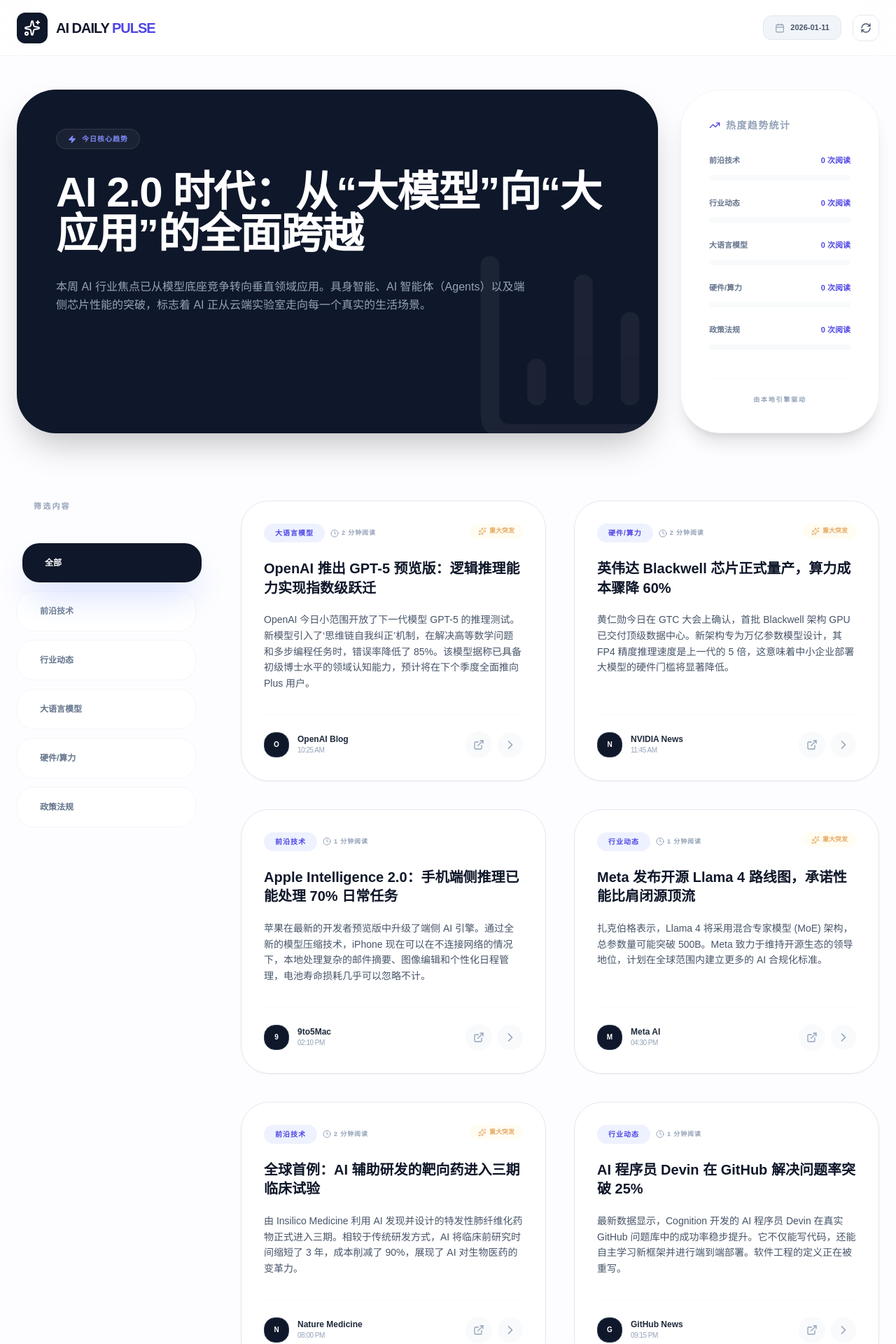
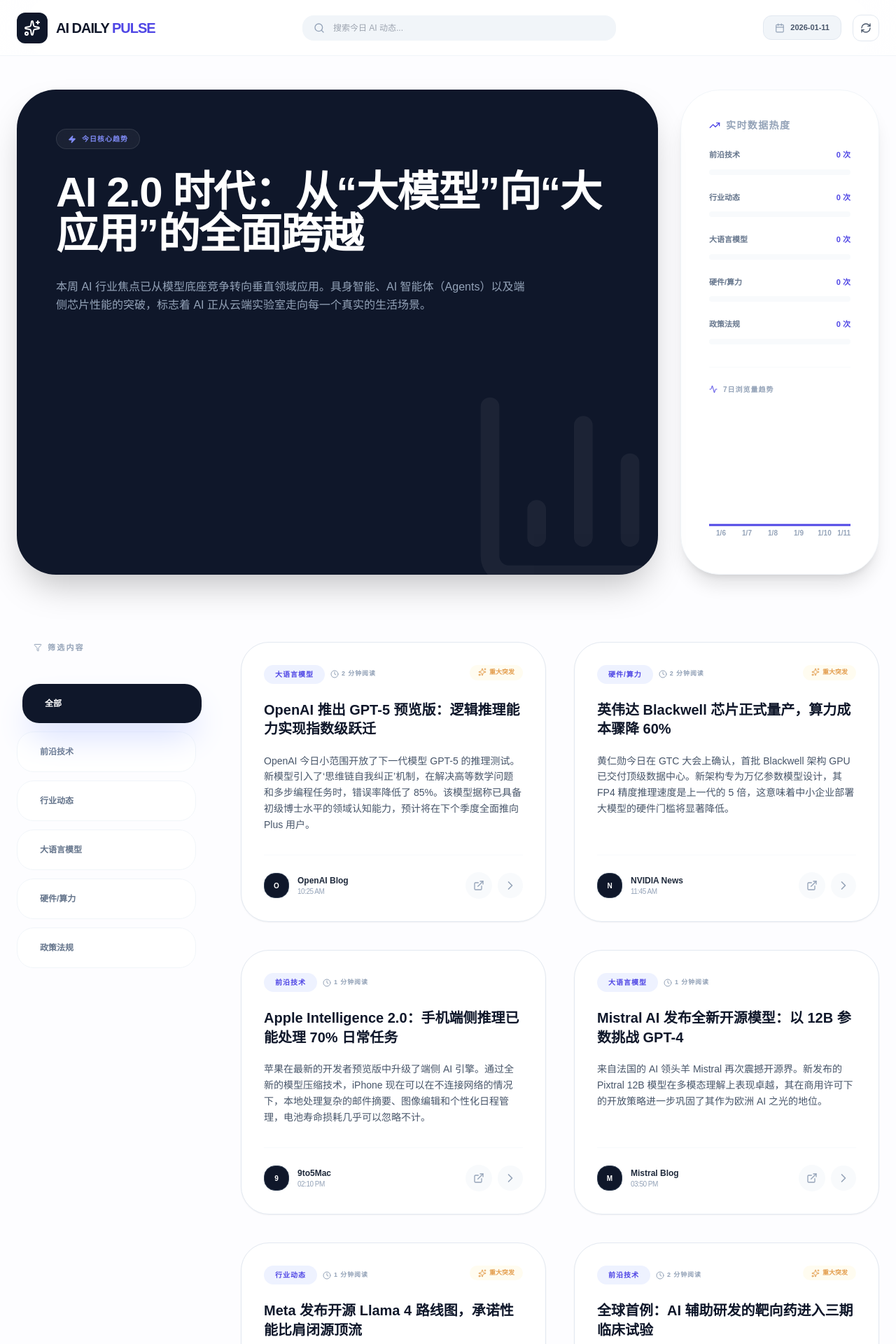
Before and after one commit to wangfeiwest2025/AI-Daily-News, a React (Vite) app: page / in a window 1280 px wide. Shown: the top 1920 px of the page at 70% size. Built offline with nearby package versions, Linux system fonts and the light colour scheme.

Commit message:
feat: Add traffic visualization and analytics
Integrates Recharts to display daily traffic trends and enhances news item analytics with view and share counts. Updates dependencies and removes unused structured data script.

```diff
--- a/App.tsx
+++ b/App.tsx
@@ -3,14 +3,16 @@ import React, { useState, useEffect, useCallback, useMemo } from 'react';
 import { DailyReport, NewsCategory, NewsItem } from './types';
 import { fetchDailyAINews } from './services/newsService';
 import NewsCard from './components/NewsCard';
-import { NewsSkeleton, HeroSkeleton } from './components/Skeleton';
+import TrafficChart from './components/TrafficChart';
+import { HeroSkeleton } from './components/Skeleton';
 import {
   RefreshCw, TrendingUp, Sparkles, X,
-  MessageSquareQuote, Share2, Search,
-  Globe, BarChart3, Eye, Zap, Newspaper, Calendar
+  MessageSquareQuote, Share2, Search as SearchIcon,
+  Globe, BarChart3, Eye, Zap, Newspaper, Calendar, Filter, Activity
 } from 'lucide-react';
 
 const STORAGE_KEY = 'ai_portal_engagement_stats';
+const TRAFFIC_KEY = 'ai_portal_daily_traffic';
 
 interface EngagementStats {
   [key: string]: {
@@ -27,6 +29,9 @@ const App: React.FC = () => {
   const [selectedDate, setSelectedDate] = useState<string>(new Date().toISOString().split('T')[0]);
   const [detailItem, setDetailItem] = useState<NewsItem | null>(null);
   const [activeCategory, setActiveCategory] = useState<string>('全部');
+  const [searchQuery, setSearchQuery] = useState<string>('');
+  const [refreshTrigger, setRefreshTrigger] = useState(0); // 用于强制刷新图表组件
+
   const [stats, setStats] = useState<EngagementStats>(() => {
     const saved = localStorage.getItem(STORAGE_KEY);
     return saved ? JSON.parse(saved) : {};
@@ -43,6 +48,9 @@ const App: React.FC = () => {
 
   const handleNewsClick = (item: NewsItem) => {
     setDetailItem(item);
+    const today = new Date().toISOString().split('T')[0];
+
+    // 1. 更新单篇新闻统计
     setStats(prev => {
       const newStats = {
         ...prev,
@@ -51,7 +59,26 @@ const App: React.FC = () => {
       localStorage.setItem(STORAGE_KEY, JSON.stringify(newStats));
       return newStats;
     });
+
+    // 2. 更新每日总流量统计（用于真实趋势图）
+    const savedTraffic = localStorage.getItem(TRAFFIC_KEY);
+    const trafficData = savedTraffic ? JSON.parse(savedTraffic) : {};
+    trafficData[today] = (trafficData[today] || 0) + 1;
+    localStorage.setItem(TRAFFIC_KEY, JSON.stringify(trafficData));
+
+    // 触发图表重新渲染
+    setRefreshTrigger(prev => prev + 1);
   };
+
+  const filteredNews = useMemo(() => {
+    if (!report) return [];
+    return report.highlights.filter(item => {
+      const matchesCategory = activeCategory === '全部' || item.category === activeCategory;
+      const matchesSearch = item.title.toLowerCase().includes(searchQuery.toLowerCase()) ||
+                            item.summary.toLowerCase().includes(searchQuery.toLowerCase());
+      return matchesCategory && matchesSearch;
+    });
+  }, [report, activeCategory, searchQuery]);
 
   const categoryHeat = useMemo(() => {
     if (!report) return [];
@@ -105,7 +132,7 @@ const App: React.FC = () => {
                     <Globe className="w-4 h-4 text-blue-500" /> 百度搜索
                   </a>
                   <a href={`https://www.google.com/search?q=${encodeURIComponent(detailItem.title)}`} target="_blank" rel="noreferrer" className="flex items-center justify-center gap-3 py-6 bg-white dark:bg-slate-800 border border-slate-100 dark:border-slate-700 rounded-3xl text-xs font-black text-slate-600 dark:text-slate-300 hover:bg-slate-50 transition-all shadow-sm">
-                    <Search className="w-4 h-4 text-indigo-500" /> Google 搜索
+                    <SearchIcon className="w-4 h-4 text-indigo-500" /> Google 搜索
                   </a>
                 </div>
               </div>
@@ -149,6 +176,20 @@ const App: React.FC = () => {
             </div>
             <h1 className="text-xl font-black tracking-tighter">AI DAILY <span className="text-indigo-600">PULSE</span></h1>
           </div>
+
+          <div className="hidden md:flex flex-1 max-w-md mx-8">
+            <div className="relative w-full group">
+              <SearchIcon className="absolute left-4 top-1/2 -translate-y-1/2 w-4 h-4 text-slate-400 group-focus-within:text-indigo-600 transition-colors" />
+              <input
+                type="text"
+                placeholder="搜索今日 AI 动态..."
+                value={searchQuery}
+                onChange={(e) => setSearchQuery(e.target.value)}
+                className="w-full bg-slate-100 dark:bg-slate-900 border-none rounded-2xl py-2.5 pl-11 pr-4 text-xs font-medium focus:ring-2 focus:ring-indigo-500/20 transition-all outline-none"
+              />
+            </div>
+          </div>
+
           <nav className="flex items-center gap-4">
             <div className="flex items-center gap-2 px-4 py-2 bg-slate-100 dark:bg-slate-900 rounded-xl border border-slate-200 dark:border-slate-800">
               <Calendar className="w-3.5 h-3.5 text-slate-400" />
@@ -177,15 +218,16 @@ const App: React.FC = () => {
               </div>
 
               <div className="bg-white dark:bg-slate-900 rounded-[3.5rem] p-10 border border-slate-100 dark:border-slate-800 shadow-xl flex flex-col">
-                <h3 className="text-sm font-black mb-8 flex items-center gap-2 text-slate-400 tracking-widest uppercase">
-                  <TrendingUp className="w-4 h-4 text-indigo-600" /> 热度趋势统计
+                <h3 className="text-sm font-black mb-6 flex items-center gap-2 text-slate-400 tracking-widest uppercase">
+                  <TrendingUp className="w-4 h-4 text-indigo-600" /> 实时数据热度
                 </h3>
+
                 <div className="space-y-6 flex-grow">
                   {categoryHeat.map((cat) => (
                     <div key={cat.name} className="space-y-3">
                       <div className="flex justify-between text-[11px] font-black uppercase text-slate-500">
                         <span>{cat.name}</span>
-                        <span className="text-indigo-600">{cat.totalViews} 次阅读</span>
+                        <span className="text-indigo-600">{cat.totalViews} 次</span>
                       </div>
                       <div className="h-2 bg-slate-50 dark:bg-slate-800 rounded-full overflow-hidden">
                         <div
@@ -196,8 +238,12 @@ const App: React.FC = () => {
                     </div>
                   ))}
                 </div>
-                <div className="mt-10 pt-6 border-t border-slate-50 dark:border-slate-800 text-center">
-                   <p className="text-[9px] text-slate-400 font-bold uppercase tracking-[0.2em]">由本地引擎驱动</p>
+
+                <div className="mt-8 pt-6 border-t border-slate-50 dark:border-slate-800">
+                  <h4 className="text-[10px] font-black text-slate-400 uppercase tracking-widest mb-4 flex items-center gap-2">
+                    <Activity className="w-3 h-3 text-indigo-600" /> 7日浏览量趋势
+                  </h4>
+                  <TrafficChart key={refreshTrigger} />
                 </div>
               </div>
             </section>
@@ -205,7 +251,9 @@ const App: React.FC = () => {
             <div className="flex flex-col lg:flex-row gap-16 pt-8">
               <aside className="lg:w-64">
                 <nav className="sticky top-32 space-y-3">
-                  <div className="text-[11px] font-black text-slate-400 uppercase tracking-[0.2em] mb-8 px-6">筛选内容</div>
+                  <div className="text-[11px] font-black text-slate-400 uppercase tracking-[0.2em] mb-8 px-6 flex items-center gap-2">
+                    <Filter className="w-3 h-3" /> 筛选内容
+                  </div>
                   {categories.map(cat => (
                     <button
                       key={cat}
@@ -219,16 +267,27 @@ const App: React.FC = () => {
               </aside>
 
               <div className="flex-1 grid grid-cols-1 md:grid-cols-2 gap-10">
-                {report.highlights.filter(h => activeCategory === '全部' || h.category === activeCategory).map(item => (
+                {filteredNews.length > 0 ? (
+                  filteredNews.map(item => (
                     <NewsCard key={item.id} news={item} onClick={handleNewsClick} />
-                ))}
+                  ))
+                ) : (
+                  <div className="md:col-span-2 py-32 flex flex-col items-center justify-center text-center">
+                    <div className="p-6 bg-slate-50 dark:bg-slate-900 rounded-full mb-6">
+                      <SearchIcon className="w-12 h-12 text-slate-200" />
+                    </div>
+                    <h4 className="text-xl font-bold mb-2">未找到匹配内容</h4>
+                    <p className="text-slate-400 text-sm">尝试更换搜索词或筛选分类</p>
+                  </div>
+                )}
 
-                {/* 底部占位卡片：提示更多 */}
+                {filteredNews.length > 0 && (
                   <div className="md:col-span-2 py-16 flex flex-col items-center justify-center text-center space-y-4">
                     <div className="w-16 h-1 bg-slate-100 dark:bg-slate-800 rounded-full"></div>
                     <p className="text-slate-400 text-xs font-black uppercase tracking-widest">今日资讯已呈现完毕</p>
                     <p className="text-slate-300 text-[10px] font-medium max-w-xs leading-relaxed">我们每天清晨会自动整理全球 AI 行业的最新动态，欢迎明日再来。</p>
                   </div>
+                )}
               </div>
             </div>
           </div>
--- /dev/null
+++ b/components/TrafficChart.tsx
@@ -0,0 +1,73 @@
+
+import React, { useMemo } from 'react';
+import { AreaChart, Area, XAxis, YAxis, Tooltip, ResponsiveContainer } from 'recharts';
+
+const TRAFFIC_KEY = 'ai_portal_daily_traffic';
+
+const TrafficChart: React.FC = () => {
+  // 从 localStorage 获取真实浏览历史，如果没有则初始化为空
+  const data = useMemo(() => {
+    const savedTraffic = localStorage.getItem(TRAFFIC_KEY);
+    const trafficMap = savedTraffic ? JSON.parse(savedTraffic) : {};
+
+    // 生成过去 7 天的列表，确保即便没数据也显示 0
+    return Array.from({ length: 7 }).map((_, i) => {
+      const d = new Date();
+      d.setDate(d.getDate() - (6 - i));
+      const dateStr = d.toISOString().split('T')[0];
+      const label = `${d.getMonth() + 1}/${d.getDate()}`;
+
+      return {
+        name: label,
+        fullDate: dateStr,
+        views: trafficMap[dateStr] || 0, // 真实数据，缺失则为0
+      };
+    });
+  }, []);
+
+  return (
+    <div className="h-48 w-full mt-6">
+      <ResponsiveContainer width="100%" height="100%">
+        <AreaChart data={data} margin={{ top: 10, right: 0, left: -20, bottom: 0 }}>
+          <defs>
+            <linearGradient id="colorViews" x1="0" y1="0" x2="0" y2="1">
+              <stop offset="5%" stopColor="#4f46e5" stopOpacity={0.3}/>
+              <stop offset="95%" stopColor="#4f46e5" stopOpacity={0}/>
+            </linearGradient>
+          </defs>
+          <XAxis
+            dataKey="name"
+            axisLine={false}
+            tickLine={false}
+            tick={{ fontSize: 10, fill: '#94a3b8', fontWeight: 700 }}
+          />
+          <YAxis hide domain={[0, 'auto']} />
+          <Tooltip
+            contentStyle={{
+              backgroundColor: '#1e293b',
+              border: 'none',
+              borderRadius: '12px',
+              fontSize: '12px',
+              color: '#fff'
+            }}
+            itemStyle={{ color: '#818cf8', fontWeight: 'bold' }}
+            cursor={{ stroke: '#4f46e5', strokeWidth: 2 }}
+            formatter={(value: number) => [`${value} 次浏览`, '浏览量']}
+          />
+          <Area
+            type="monotone"
+            dataKey="views"
+            stroke="#4f46e5"
+            strokeWidth={3}
+            fillOpacity={1}
+            fill="url(#colorViews)"
+            animationDuration={1000}
+            isAnimationActive={true}
+          />
+        </AreaChart>
+      </ResponsiveContainer>
+    </div>
+  );
+};
+
+export default TrafficChart;
--- a/package.json
+++ b/package.json
@@ -12,7 +12,10 @@
     "@google/genai": "^1.35.0",
     "react": "^19.2.3",
     "react-dom": "^19.2.3",
-    "lucide-react": "^0.562.0"
+    "lucide-react": "^0.562.0",
+    "recharts": "^2.12.7",
+    "d3-interpolate": "^3.0.1",
+    "d3-color": "^3.1.0"
   },
   "devDependencies": {
     "@types/node": "^22.14.0",
--- a/services/newsService.ts
+++ b/services/newsService.ts
@@ -1,16 +1,17 @@
 
 import { DailyReport, NewsCategory } from "../types";
 
-// 这是一个扩展的本地数据库，您可以随时手动增加或通过脚本更新此列表
+// 获取当前日期的字符串格式 YYYY-MM-DD
+const getTodayStr = () => new Date().toISOString().split('T')[0];
+
 const NEWS_DATABASE: Record<string, DailyReport> = {
-  // 默认显示今天的数据
   "default": {
-    date: new Date().toISOString().split('T')[0],
+    date: getTodayStr(),
     headline: "AI 2.0 时代：从“大模型”向“大应用”的全面跨越",
     trendAnalysis: "本周 AI 行业焦点已从模型底座竞争转向垂直领域应用。具身智能、AI 智能体（Agents）以及端侧芯片性能的突破，标志着 AI 正从云端实验室走向每一个真实的生活场景。",
     highlights: [
       {
-        id: "2025_05_01",
+        id: "news_001",
         title: "OpenAI 推出 GPT-5 预览版：逻辑推理能力实现指数级跃迁",
         summary: "OpenAI 今日小范围开放了下一代模型 GPT-5 的推理测试。新模型引入了‘思维链自我纠正’机制，在解决高等数学问题和多步编程任务时，错误率降低了 85%。该模型据称已具备初级博士水平的领域认知能力，预计将在下个季度全面推向 Plus 用户。",
         category: NewsCategory.MODEL,
@@ -21,7 +22,7 @@ const NEWS_DATABASE: Record<string, DailyReport> = {
         url: "https://openai.com"
       },
       {
-        id: "2025_05_02",
+        id: "news_002",
         title: "英伟达 Blackwell 芯片正式量产，算力成本骤降 60%",
         summary: "黄仁勋今日在 GTC 大会上确认，首批 Blackwell 架构 GPU 已交付顶级数据中心。新架构专为万亿参数模型设计，其 FP4 精度推理速度是上一代的 5 倍，这意味着中小企业部署大模型的硬件门槛将显著降低。",
         category: NewsCategory.HARDWARE,
@@ -32,7 +33,7 @@ const NEWS_DATABASE: Record<string, DailyReport> = {
         url: "https://nvidia.com"
       },
       {
-        id: "2025_05_03",
+        id: "news_003",
         title: "Apple Intelligence 2.0：手机端侧推理已能处理 70% 日常任务",
         summary: "苹果在最新的开发者预览版中升级了端侧 AI 引擎。通过全新的模型压缩技术，iPhone 现在可以在不连接网络的情况下，本地处理复杂的邮件摘要、图像编辑和个性化日程管理，电池寿命损耗几乎可以忽略不计。",
         category: NewsCategory.TECHNOLOGY,
@@ -43,7 +44,18 @@ const NEWS_DATABASE: Record<string, DailyReport> = {
         url: "https://apple.com"
       },
       {
-        id: "2025_05_04",
+        id: "news_004",
+        title: "Mistral AI 发布全新开源模型：以 12B 参数挑战 GPT-4",
+        summary: "来自法国的 AI 领头羊 Mistral 再次震撼开源界。新发布的 Pixtral 12B 模型在多模态理解上表现卓越，其在商用许可下的开放策略进一步巩固了其作为欧洲 AI 之光的地位。",
+        category: NewsCategory.MODEL,
+        source: "Mistral Blog",
+        time: "03:50 PM",
+        tags: ["Mistral", "开源多模态"],
+        impact: "Medium",
+        url: "https://mistral.ai"
+      },
+      {
+        id: "news_005",
         title: "Meta 发布开源 Llama 4 路线图，承诺性能比肩闭源顶流",
         summary: "扎克伯格表示，Llama 4 将采用混合专家模型 (MoE) 架构，总参数量可能突破 500B。Meta 致力于维持开源生态的领导地位，计划在全球范围内建立更多的 AI 合规化标准。",
         category: NewsCategory.INDUSTRY,
@@ -54,7 +66,7 @@ const NEWS_DATABASE: Record<string, DailyReport> = {
         url: "https://ai.meta.com"
       },
       {
-        id: "2025_05_05",
+        id: "news_006",
         title: "全球首例：AI 辅助研发的靶向药进入三期临床试验",
         summary: "由 Insilico Medicine 利用 AI 发现并设计的特发性肺纤维化药物正式进入三期。相较于传统研发方式，AI 将临床前研究时间缩短了 3 年，成本削减了 90%，展现了 AI 对生物医药的变革力。",
         category: NewsCategory.TECHNOLOGY,
@@ -63,17 +75,6 @@ const NEWS_DATABASE: Record<string, DailyReport> = {
         tags: ["AI制药", "生物技术"],
         impact: "High",
         url: "https://www.nature.com"
-      },
-      {
-        id: "2025_05_06",
-        title: "AI 程序员 Devin 在 GitHub 解决问题率突破 25%",
-        summary: "最新数据显示，Cognition 开发的 AI 程序员 Devin 在真实 GitHub 问题库中的成功率稳步提升。它不仅能写代码，还能自主学习新框架并进行端到端部署。软件工程的定义正在被重写。",
-        category: NewsCategory.INDUSTRY,
-        source: "GitHub News",
-        time: "09:15 PM",
-        tags: ["Devin", "AI编程"],
-        impact: "Medium",
-        url: "https://github.com"
       }
     ]
   }
@@ -83,6 +84,12 @@ export const fetchDailyAINews = async (date: string): Promise<DailyReport> => {
   // 模拟网络延迟以保持 UX 连贯感
   await new Promise(r => setTimeout(r, 600));
 
-  // 如果数据库里有该日期的新闻则返回，否则返回默认数据
-  return NEWS_DATABASE[date] || NEWS_DATABASE["default"];
+  // 动态处理：如果请求的是今天，确保返回的内容日期也是今天
+  const today = getTodayStr();
+  const baseData = NEWS_DATABASE[date] || NEWS_DATABASE["default"];
+
+  return {
+    ...baseData,
+    date: date === today ? today : date
+  };
 };
```
Also changed, not shown: index.html (+4 -5 lines). Lines whose indentation alone changed are shown as unchanged.
